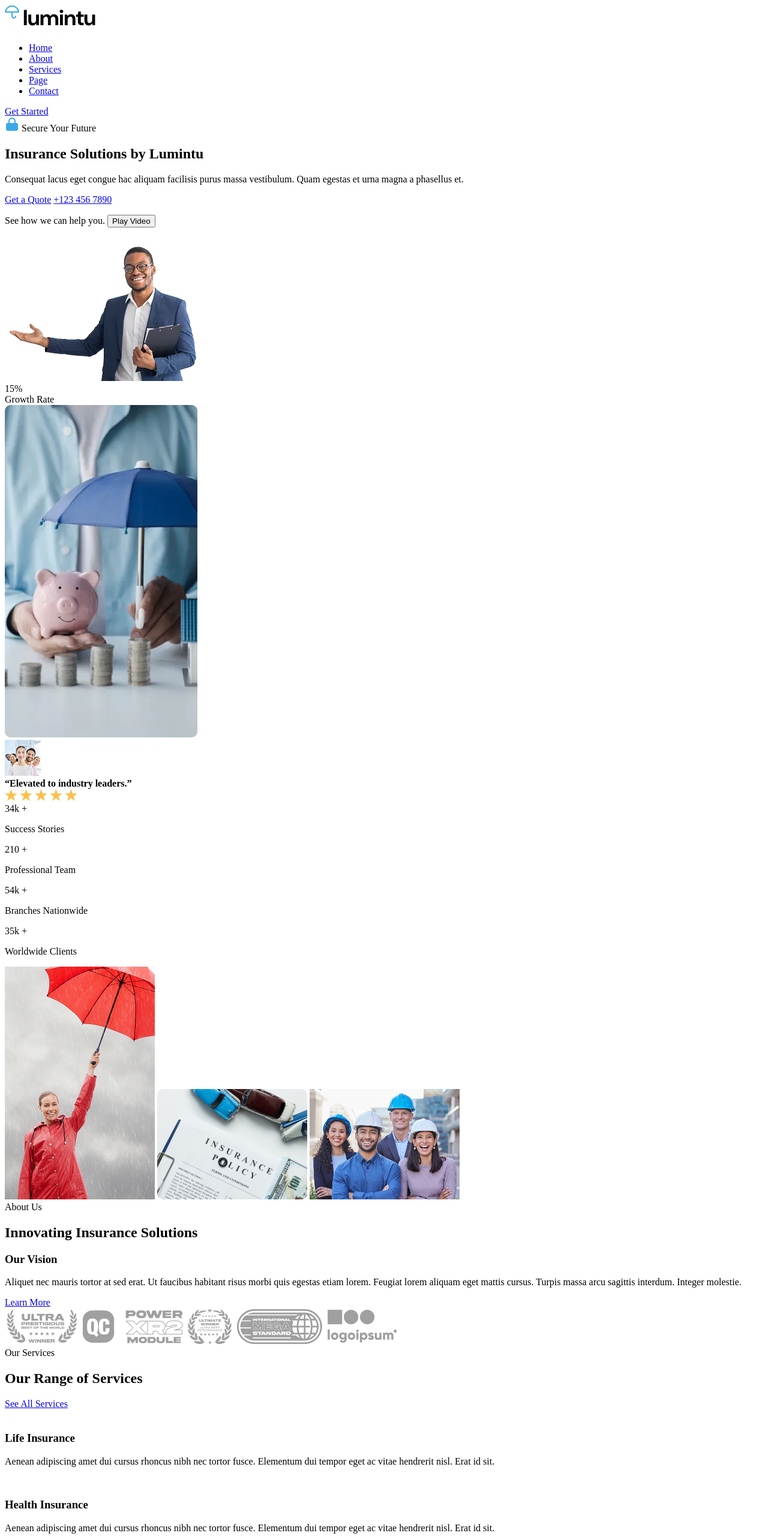
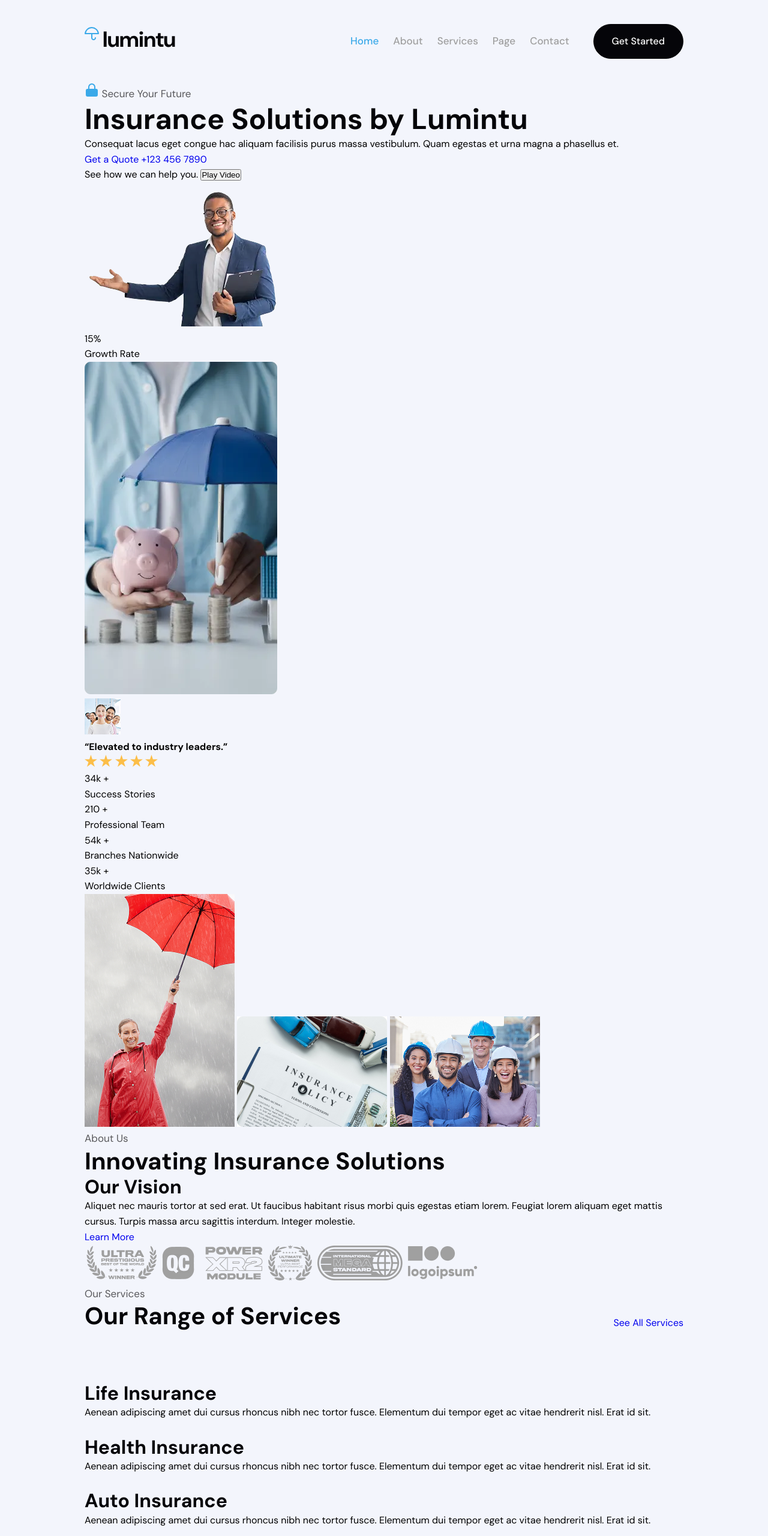
Before and after one commit to indixpertanand/Frontend-Development-Sept-2025-Batch, a plain HTML site: page Projects/Lumintu/index.html in a window 1280 px wide. Shown: the top 2560 px of the page at 60% size. Drawn offline with Linux system fonts and the light colour scheme.

Commit message:
Updating CSS Project Setup code

```diff
--- /dev/null
+++ b/Projects/Lumintu/assets/css/style.css
@@ -0,0 +1,348 @@
+*{
+    box-sizing: border-box;
+    margin: 0;
+    padding: 0;
+}
+
+:root{
+    /* Font Family */
+    --font-family-base: "DM Sans", sans-serif;
+    --font-family-heading: "DM Sans", sans-serif;
+
+    /* Theme Colors */
+    --primary: #003061;
+    --primary-rgb: 0, 48, 97;
+    --primary-100: #EAEEFF;
+    --accent: #3AA9E9;
+    --accent-rgb: 58, 169, 233;
+    --dark: #050509;
+    --dark-800: #58585B;
+    --dark-rgb: 5, 5, 9;
+    --body: #828284;
+    --body-rgb: 130, 130, 132;
+
+    --body-bg: #F3F5FC;
+
+    /* Menu */
+    --menu-color: #9F9F9F;
+    --menu-active-color: var(--accent);
+    --menu-hover-color: var(--accent);
+    --menu-link-font-size: 17px;
+    --menu-link-font-weight: 500;
+    --menu-link-padding-x: 12px;
+    --menu-link-padding-y: 12px;
+    --container-max-width: 100%;
+    --container-padding-x: 1rem;
+
+    /* Heading */
+    --line-height-base: 1.6;
+    --line-height-heading: 1.2;
+    --heading-color: var(--dark);
+    --font-weight-heading: 700;
+
+    /* Button */
+    --btn-padding-y: 12px;
+    --btn-padding-x: 20px;
+    --btn-border-radius: 60px;
+    --btn-font-size: 16px;
+    --btn-font-weight: 500;
+}
+
+@media (min-width: 575px){
+    :root{
+        --container-max-width: 540px;
+    }
+}
+@media (min-width: 768px){
+    :root{
+        --container-max-width: 720px;
+    }
+}
+@media (min-width: 992px){
+    :root{
+        --container-max-width: 940px;
+    }
+}
+@media (min-width: 1200px){
+    :root{
+        --container-max-width: 1030px;
+        --btn-padding-y: 20px;
+        --btn-padding-x: 30px
+    }
+}
+@media (min-width: 1400px){
+    :root{
+        --container-max-width: 1170px;
+        --btn-font-size: 17px;
+    }
+}
+
+body{
+    font-family: var(--font-family-base);
+    line-height: var(--line-height-base);
+    background-color: var(--body-bg);
+    scroll-behavior: smooth;
+    font-size: var(--font-size-base, 1rem);
+}
+
+/* container */
+
+.container{
+    width: 100%;
+    padding-inline: var(--container-padding-x);
+    max-width: var(--container-max-width);
+    margin-inline: auto
+}
+
+
+/* Typography */
+h1, .h1, h2, .h2, .h3, h3, h4, .h4, h5, .h5, h6, .h6{
+    font-family: var(--font-family-heading);
+    font-weight: var(--font-weight-heading);
+    line-height: var(--line-height-heading);
+    color: var(--heading-color)
+}
+
+h1, .h1{
+    font-size: 32px;
+}
+h2, .h2{
+    font-size: 28px;
+}
+h3, .h3{
+    font-size: 24px;
+}
+h4, .h4{
+    font-size: 21px;
+}
+h5, .h5{
+    font-size: 18px;
+}
+h6, .h6{
+    font-size: 16px;
+}
+
+@media (min-width: 992px){
+    h1, .h1{
+        font-size: 40px;
+    }
+    h2, .h2{
+        font-size: 32px;
+    }
+    h3, .h3{
+        font-size: 28px;
+    }
+    h4, .h4{
+        font-size: 24px;
+    }
+}
+
+@media (min-width: 1200px){
+    h1, .h1{
+        font-size: 48px;
+    }
+    h2, .h2{
+        font-size: 40px;
+    }
+    h3, .h3{
+        font-size: 32px;
+    }
+    h4, .h4{
+        font-size: 28px;
+    }
+}
+
+@media (min-width: 1400px){
+    h1, .h1{
+        font-size: 56px;
+    }
+    h2, .h2{
+        font-size: 48px;
+    }
+    h3, .h3{
+        font-size: 40px;
+    }
+    h4, .h4{
+        font-size: 32x;
+    }
+}
+
+/* Background & text color */
+
+.bg-primary{
+    background-color: var(--primary);
+}
+.text-primary{
+    color: var(--primary);
+}
+.bg-accent{
+    background-color: var(--accent);
+}
+.text-accent{
+    color: var(--accent);
+}
+.bg-dark{
+    background-color: var(--dark);
+}
+.text-dark{
+    color: var(--dark);
+}
+.text-white{
+    color: #fff;
+}
+.bg-white{
+    background-color: #fff;
+}
+
+/* Buttons & Links */
+a{
+    text-decoration: none;
+}
+.btn{
+    --btn-border-color: transparent;
+    --btn-border-width: 1px;
+    --btn-background-color: transparent;
+    --btn-color: var(--body);
+    --btn-hover-color: #fff;
+    --btn-active-color: #fff;
+    --btn-hover-background: var(--accent);
+    --btn-hover-border-color: var(--accent);
+    --btn-active-background: var(--accent);
+    --btn-active-border-color: var(--accent);
+    display: inline-block;
+    font-size: var(--btn-font-size);
+    font-weight: var(--btn-font-weight);
+    line-height: 1;
+    padding: var(--btn-padding-y) var(--btn-padding-x);
+    border-radius: var(--btn-border-radius);
+    background-color: var(--btn-background-color);
+    color: var(--btn-color);
+    border: var(--btn-border-width) solid var(--btn-border-color);
+    transition: .4s all;
+}
+
+.btn:hover, .btn:focus{
+    border-color: var(--btn-border-color);
+    background-color: var(--btn-hover-background);
+    color: var(--btn-hover-color);
+    border-color: var(--btn-hover-border-color)
+}
+.btn:active{
+    border-color: var(--btn-border-color);
+    background-color: var(--btn-active-background);
+    color: var(--btn-active-color);
+    border-color: var(--btn-acive-border-color)
+}
+
+.btn-white{
+    --btn-border-color: #fff;
+    --btn-background-color: #fff;
+    --btn-color: var(--dark);
+    --btn-hover-color: #fff;
+    --btn-active-color: #fff;
+    --btn-hover-border-color: var(--accent);
+    --btn-hover-background: var(--accent);
+    --btn-active-background: var(--accent);
+    --btn-active-border-color: var(--accent);
+}
+.btn-dark{
+    --btn-border-color: var(--dark);
+    --btn-background-color: var(--dark);
+    --btn-color: #fff;
+    --btn-hover-color: #fff;
+    --btn-active-color: #fff;
+    --btn-hover-border-color: var(--accent);
+    --btn-hover-background: var(--accent);
+    --btn-active-background: var(--accent);
+    --btn-acive-border-color: var(--accent);
+}
+
+
+/* list */
+.list-unstyled{
+    list-style: none;
+}
+
+
+
+/* Display */
+
+
+.d-flex{
+    display: flex;
+}
+.justify-between{
+    justify-content: space-between;
+}
+
+.align-center{
+    align-items: center
+}
+
+
+
+
+
+
+
+
+/* menu-link */
+.menu-link{
+    color: var(--menu-color);
+    font-size: var(--menu-link-font-size);
+    font-weight: var(--menu-link-font-weight);
+    padding: var(--menu-link-padding-y, .5rem) var(--menu-link-padding-x, .5rem);
+}
+.menu-link:hover{
+    color: var(--menu-hover-color);
+}
+.menu-link:active, .menu-link.active{
+    color: var(--menu-active-color);
+}
+
+
+
+/* Header */
+
+header{
+    padding-block: 1.5rem
+}
+
+/* Header right */
+.header-nav_right{
+    gap: 1.75rem
+}
+
+
+@media (min-width: 1200px){
+    header{
+        padding-block: 2.5rem
+    }
+}
+
+
+
+.subtitle{
+    font-size: 17px;
+    color: var(--dark-800);
+    margin-bottom: .875rem;
+    line-height: var(--line-height-heading);
+}
+
+.section-title:last-child{
+    margin-bottom: 2.5rem;
+}
+.heading{
+    margin-bottom: 3.75rem;
+    display: flex;
+    flex-direction: column;
+    justify-content: space-between;
+    align-items: flex-start;
+}
+
+@media (min-width: 768px){
+    .heading{
+        flex-direction: row;
+        align-items: flex-end;
+    }
+}
--- a/Projects/Lumintu/index.html
+++ b/Projects/Lumintu/index.html
@@ -16,23 +16,28 @@
     <meta name="twitter:title" content="Lumintu - Insurance Solutions Provider" />
     <meta name="twitter:description" content="Lumintu is an Insurance Solutions Provider" />
     <meta name="twitter:image" content="" />
+    <link rel="preconnect" href="https://fonts.googleapis.com">
+    <link rel="preconnect" href="https://fonts.gstatic.com" crossorigin>
+    <link href="https://fonts.googleapis.com/css2?family=DM+Sans:ital,opsz,wght@0,9..40,100..1000;1,9..40,100..1000&display=swap" rel="stylesheet">
+
+    <link rel="stylesheet" href="./assets/css/style.css">
 </head>
 <body>
     <header>
         <div class="container">
-            <nav>
+            <nav class="d-flex justify-between align-center">
                 <a href="index.html" class="navbar-brand">
                     <img src="./assets/images/lumintu-logo.svg" alt="lumintu logo">
                 </a>
-                <div class="header-nav_right">
-                    <ul>
-                        <li><a href="index.html">Home</a></li>
-                        <li><a href="#">About</a></li>
-                        <li><a href="#">Services</a></li>
-                        <li><a href="#">Page</a></li>
-                        <li><a href="#">Contact</a></li>
+                <div class="header-nav_right d-flex align-center">
+                    <ul class="list-unstyled d-flex align-center">
+                        <li class="menu-item"><a class="menu-link active" href="index.html">Home</a></li>
+                        <li class="menu-item"><a class="menu-link" href="#">About</a></li>
+                        <li class="menu-item"><a class="menu-link" href="#">Services</a></li>
+                        <li class="menu-item"><a class="menu-link" href="#">Page</a></li>
+                        <li class="menu-item"><a class="menu-link" href="#">Contact</a></li>
                     </ul>
-                    <a href="#">Get Started</a>
+                    <a href="#" class="btn btn-dark">Get Started</a>
                 </div>
             </nav>
         </div>
```
Also changed, not shown: CSS/Day-14-Transform-Transition-and-Animation/index.html (added, +100 -0 lines), CSS/Day-15-Advanced-Selectors/index.html (added, +159 -0 lines), CSS/Day-15-Advanced-Selectors/images/bird-seating-on-a-branch-covered-with-flower.jpg (added), CSS/Day-15-Advanced-Selectors/images/closeup-shot-beautiful-butterfly-with-interesting-textures-orange-petaled-flower.avif (added), CSS/Day-15-Advanced-Selectors/images/mask1.png (added), CSS/Day-15-Advanced-Selectors/images/pngtree-abstract-element-blue-pastel-blob-png-image_6568040.png (added), CSS/Day-15-Advanced-Selectors/images/pngtree-blob-line-aesthetic-png-image_6560473.png (added), 2 other files.
